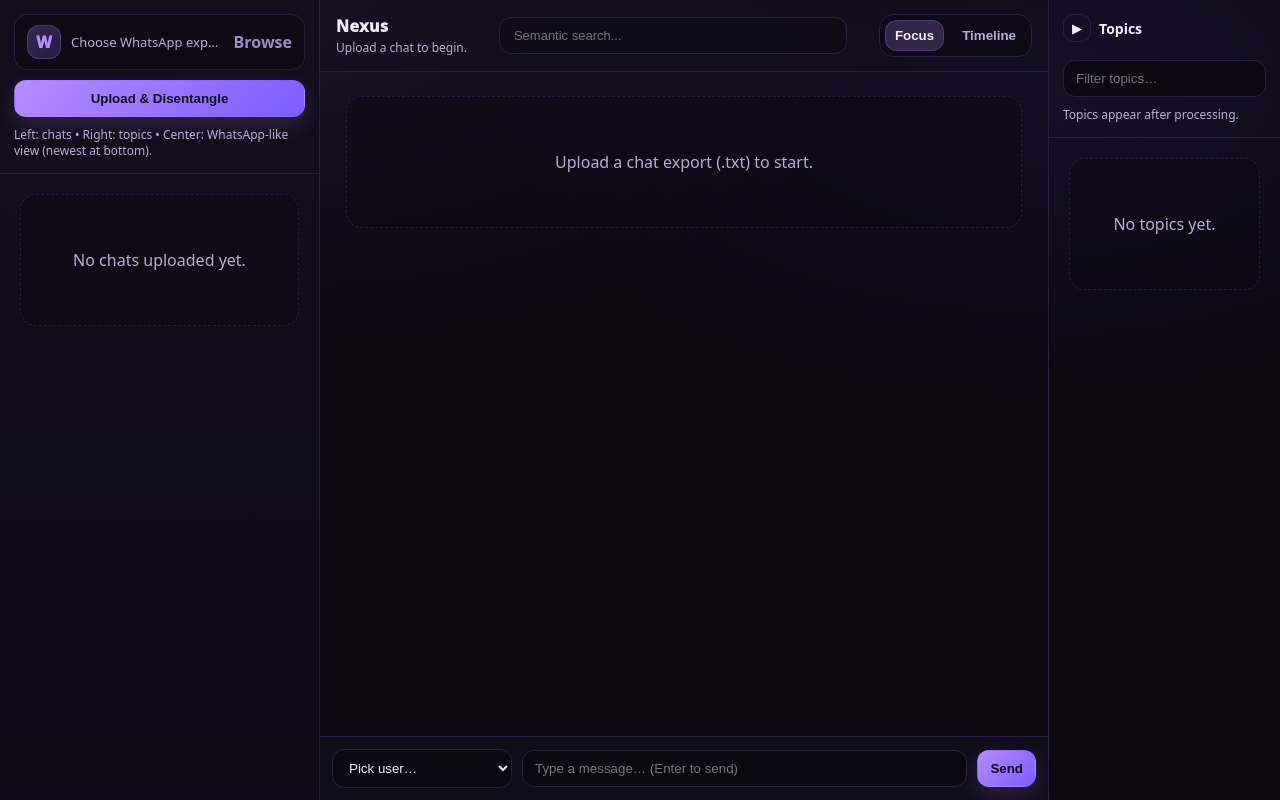
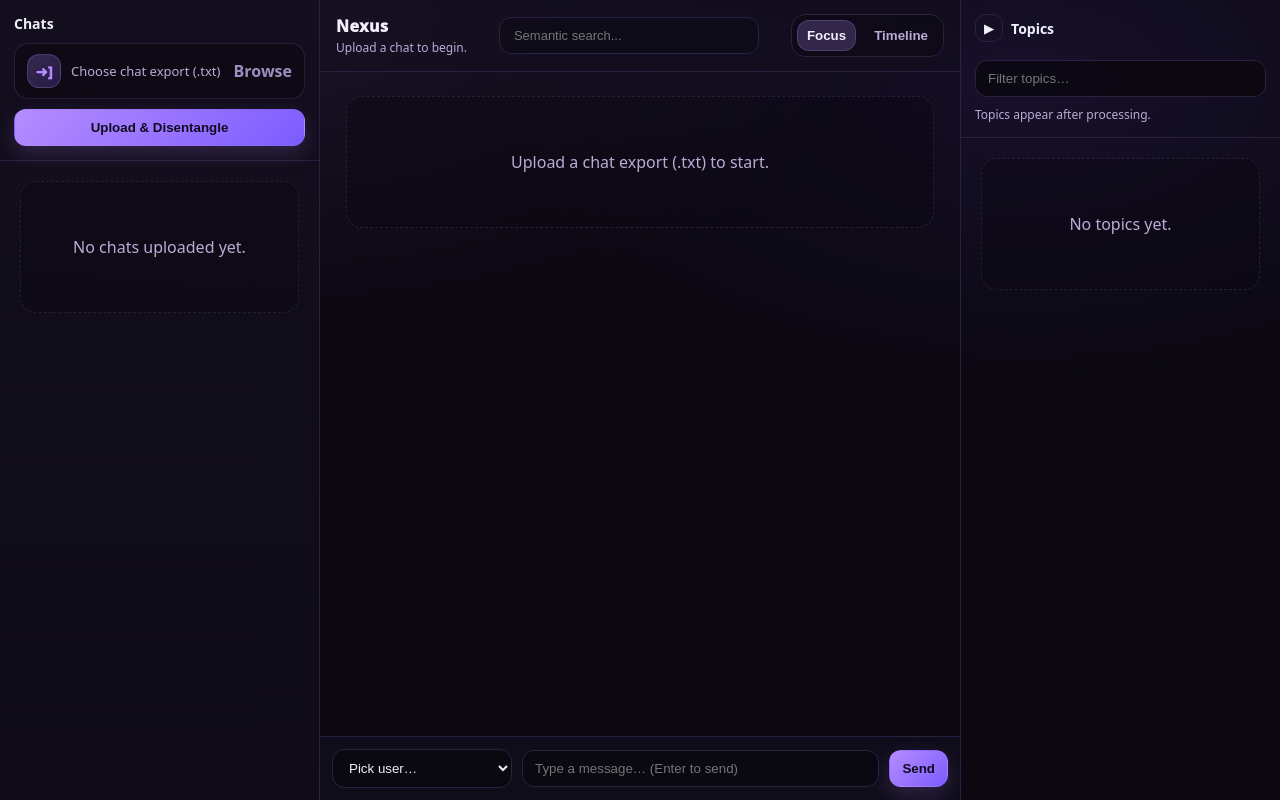
Before and after one commit to lwwws/Nexus, a Flask app: page / in a window 1280 px wide. Run offline with Flask 3, Linux system fonts and the light colour scheme; data that the repository does not hold is empty.

Commit message:
Cosmetic tweaks

```diff
--- a/static/css/nexus.css
+++ b/static/css/nexus.css
@@ -46,6 +46,8 @@
 /* Right sidebar collapse */
     .right{
       position: relative;
+        width: 320px; min-width: 280px;
+        flex-shrink: 0;
       transition: width .18s ease, min-width .18s ease;
         border-left: 1px solid var(--border);
     }
@@ -441,6 +443,7 @@
       border:1px solid rgba(181,140,255,.25);
       display:flex; align-items:center; justify-content:center;
       font-weight:1000;
+        font-size: 11pt;
       color: var(--accent);
       flex:0 0 auto;
     }
--- a/static/js/nexus/app.js
+++ b/static/js/nexus/app.js
@@ -284,7 +284,7 @@ const state = {
       const nameCol = userColor(m.user);
 
       const pill = (showTopicPills && m.thread_title)
-        ? `<span class="pill"># ${esc(m.thread_title)}</span>`
+        ? `<span class="pill">${esc(m.thread_title)}</span>`
         : "";
 
       // all messages are left-aligned like group chats
--- a/templates/partials/_left.html
+++ b/templates/partials/_left.html
@@ -1,13 +1,14 @@
 <aside class="left">
     <header class="panelHeader">
+        <div class="panelTitle">Chats</div>
 
       <input id="fileInput" type="file" accept=".txt" style="display:none"/>
 
       <div class="filePicker">
         <div id="fileBtn" class="fileBtn">
           <div class="leftPart">
-            <div class="fileIcon">W</div>
-            <div class="fileName" id="fileName">Choose WhatsApp export (.txt)</div>
+            <div class="fileIcon">➜]</div>
+            <div class="fileName" id="fileName">Choose chat export (.txt)</div>
           </div>
           <div style="color:var(--muted2); font-weight:900;">Browse</div>
         </div>
@@ -17,10 +18,6 @@
         <button id="uploadBtn" class="primary grow">Upload & Disentangle</button>
       </div>
 
-      <div class="hint">
-        Left: chats • Right: topics • Center: WhatsApp-like view (newest at bottom).
-      </div>
-
       <div id="leftError" class="error"></div>
     </header>
 
```
